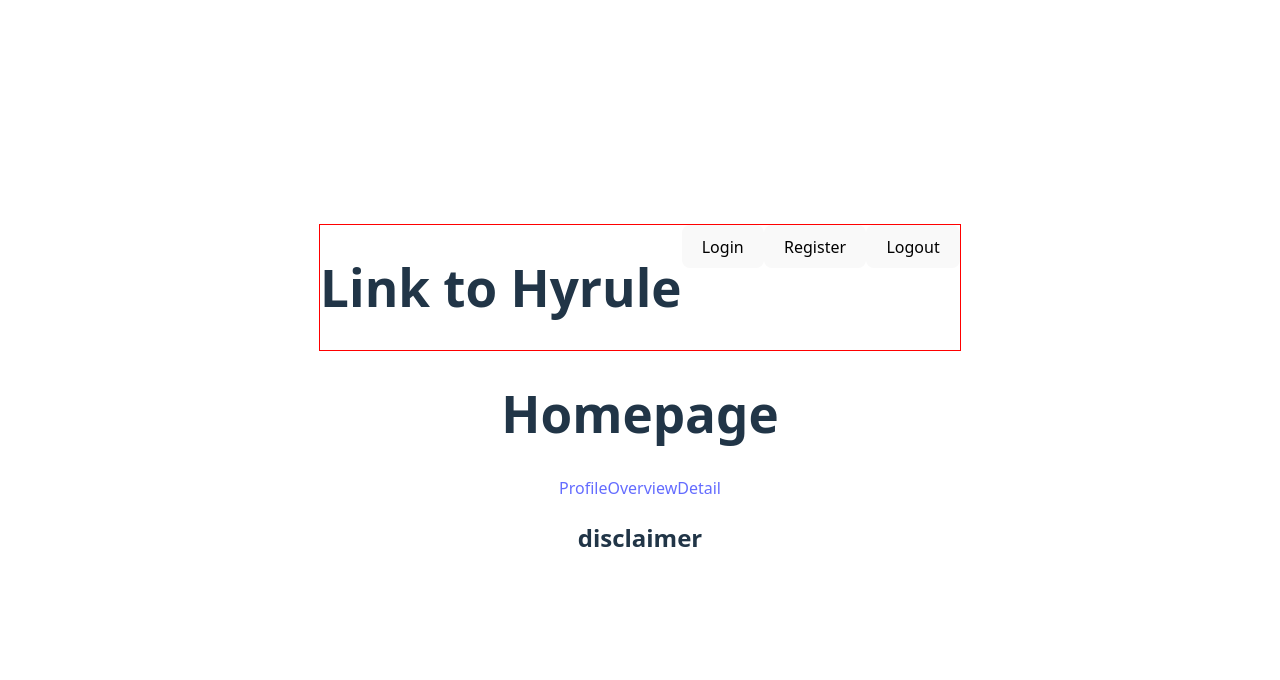
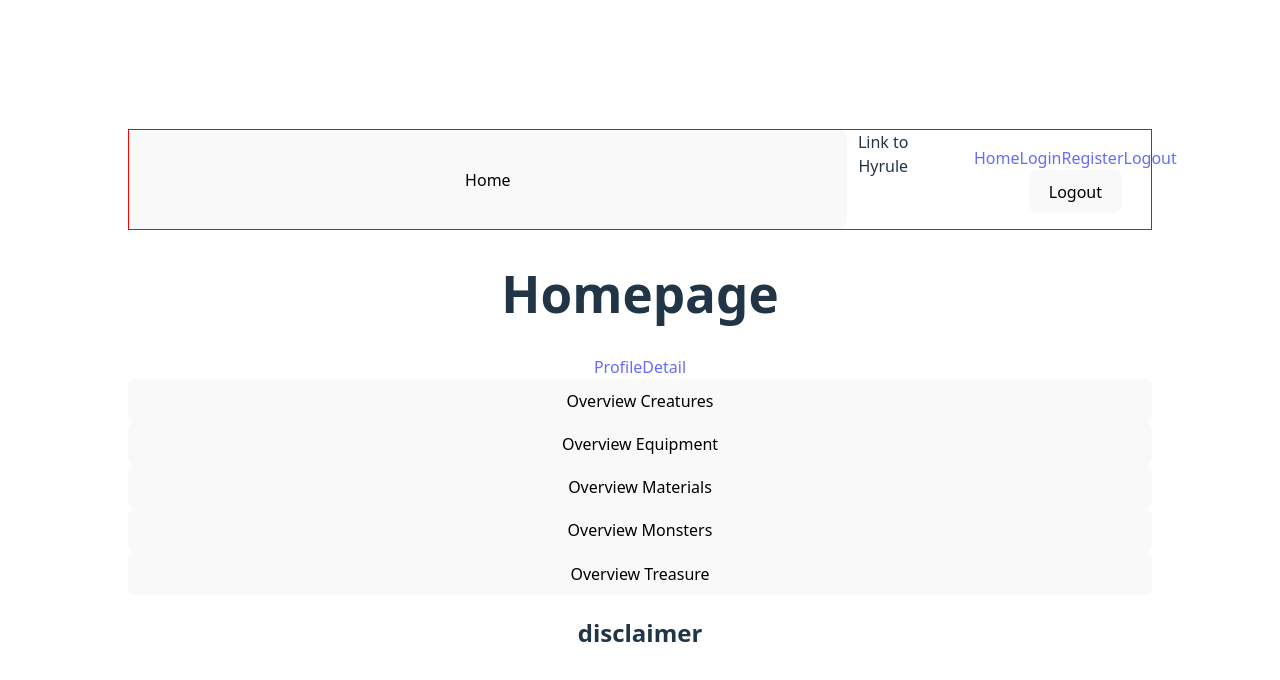
Before and after one commit to MatthieuMosch/link-to-hyrule, a React (Vite) app: page / in a window 1280 px wide. Shown: the top 680 px of the page. Built offline with nearby package versions, Linux system fonts and the light colour scheme.

Commit message:
overview scherm laad de juiste tiles, nog wel betere styling toepassen

```diff
--- a/src/App.jsx
+++ b/src/App.jsx
@@ -23,8 +23,8 @@
                     <Route path="/register" element={<Register/>}/>
                     <Route path="/login" element={<Login/>}/>
                     <Route path="/profile" element={isAuth ? <Profile/> : <Navigate to="/login"/>}/>
-                    <Route path="/overview" element={isAuth ? <Overview/> : <Navigate to="/login"/>}/>
-                    <Route path="/detail" element={isAuth ? <Detail/> : <Navigate to="/login"/>}/>
+                    <Route path="/overview/:category" element={isAuth ? <Overview/> : <Navigate to="/login"/>}/>
+                    <Route path="/detail/:id" element={isAuth ? <Detail/> : <Navigate to="/login"/>}/>
                     <Route path="*" element={<NotFound/>}/>
                 </Routes>
             </main>
--- /dev/null
+++ b/src/components/button/Button.jsx
@@ -0,0 +1,11 @@
+import "./Button.css";
+
+function Button({variant, onClick, children}) {
+    return (
+        <button type="button" className={variant} onClick={onClick}>
+            {children}
+        </button>
+    );
+}
+
+export default Button;
--- a/src/components/header/Header.css
+++ b/src/components/header/Header.css
@@ -3,3 +3,12 @@
     flex-direction: row;
     border: red solid 1px;
 }
+
+nav ul {
+    display: flex;
+    flex-direction: row;
+}
+
+li {
+    list-style: none;
+}
--- a/src/components/header/Header.jsx
+++ b/src/components/header/Header.jsx
@@ -1,5 +1,5 @@
 import {useContext} from "react";
-import {useNavigate} from "react-router-dom";
+import {NavLink, useNavigate} from "react-router-dom";
 import {AuthContext} from "../../context/AuthProvider.jsx";
 
 import "./Header.css";
@@ -9,11 +9,32 @@
     const navigate = useNavigate();
     return (
         <header>
-            <h1>Link to Hyrule</h1>
+            <button type="button" onClick={() => navigate("/")}>Home</button>
+            Link to Hyrule
             <nav>
-                <button type="button" onClick={() => navigate("/login")}>Login</button>
-                <button type="button" onClick={() => navigate("/register")}>Register</button>
-                <button type="button" onClick={logout}>Logout</button>
+                <ul>
+                    <li><NavLink
+                        className={({isActive}) => isActive ? "active-link" : "default-link"}
+                        to="/">
+                        Home
+                    </NavLink></li>
+                    <li><NavLink
+                        className={({isActive}) => isActive ? "active-link" : "default-link"}
+                        to="/login">
+                        Login
+                    </NavLink></li>
+                    <li><NavLink
+                        className={({isActive}) => isActive ? "active-link" : "default-link"}
+                        to="/register">
+                        Register
+                    </NavLink></li>
+                    <li><NavLink
+                        className={({isActive}) => isActive ? "active-link" : "default-link"}
+                        to="/">
+                        Logout
+                    </NavLink></li>
+                    <li><button type="button" onClick={logout}>Logout</button></li>
+                </ul>
             </nav>
         </header>
     );
--- /dev/null
+++ b/src/components/tile/Tile.css
@@ -0,0 +1,12 @@
+button {
+    /*border: 1px solid black;*/
+    /*background-color: white;*/
+    /*color: black;*/
+    border-radius: 5px;
+    width: 100%
+}
+
+figure {
+    display: flex;
+    flex-direction: column;
+}
--- /dev/null
+++ b/src/components/tile/Tile.jsx
@@ -0,0 +1,16 @@
+import "./Tile.css";
+import {useNavigate} from "react-router-dom";
+
+function Tile({id, name, img}) {
+    const navigate = useNavigate();
+    return (
+        <button type="button" onClick={() => navigate(`/detail/${id}`)}>
+            <figure>
+                <img src={img} alt={name}/>
+                <figcaption>{name}</figcaption>
+            </figure>
+        </button>
+    );
+}
+
+export default Tile;
--- a/src/context/AuthProvider.jsx
+++ b/src/context/AuthProvider.jsx
@@ -40,7 +40,6 @@
                 setAuth({...auth, isAuth: true});
                 const jwt = response.data.accessToken;
                 localStorage.setItem("jwt", jwt);
-                console.log("getting user data");
                 void getUser(jwt);
             }
         } catch (err) {
@@ -54,7 +53,6 @@
         try {
             const response = await axios.get(uri + "user", {
                 headers: {"Content-Type": "application/json", Authorization: `Bearer ${jwt}`}});
-            console.log("user data", response);
             if (response.status === 200) {
                 setAuth({...auth, isAuth: true, user: {
                         id: response.data.id,
--- a/src/pages/detail/Detail.jsx
+++ b/src/pages/detail/Detail.jsx
@@ -1,8 +1,12 @@
 import "./Detail.css";
+import {useParams} from "react-router-dom";
 
 function Detail() {
+    const uri = "https://botw-compendium.herokuapp.com/api/v3/compendium/";
+    const {id} = useParams();
+
     return (
-        <h2>Detail</h2>
+        <h2>Detail {id}</h2>
     );
 }
 
--- a/src/pages/home/Home.jsx
+++ b/src/pages/home/Home.jsx
@@ -1,12 +1,28 @@
-import {Link} from "react-router-dom";
+import {Link, useNavigate} from "react-router-dom";
+import Button from "../../components/button/Button.jsx";
 
 function Home() {
+    const navigate = useNavigate();
     return (
         <>
             <h1>Homepage</h1>
             <Link to="/profile">Profile</Link>
-            <Link to="/overview">Overview</Link>
             <Link to="/detail">Detail</Link>
+            <Button onClick={() => navigate("/overview/creatures")} variant="primary">
+                Overview Creatures
+            </Button>
+            <Button onClick={() => navigate("/overview/equipment")} variant="primary">
+                Overview Equipment
+            </Button>
+            <Button onClick={() => navigate("/overview/materials")} variant="primary">
+                Overview Materials
+            </Button>
+            <Button onClick={() => navigate("/overview/monsters")} variant="primary">
+                Overview Monsters
+            </Button>
+            <Button onClick={() => navigate("/overview/treasure")} variant="primary">
+                Overview Treasure
+            </Button>
         </>
     );
 }
--- a/src/pages/overview/Overview.css
+++ b/src/pages/overview/Overview.css
@@ -0,0 +1,8 @@
+ul {
+    display: flex;
+    flex-direction: row;
+    flex-wrap: wrap;
+    justify-content: center;
+    width: 100%;
+
+}
--- a/src/pages/overview/Overview.jsx
+++ b/src/pages/overview/Overview.jsx
@@ -1,8 +1,54 @@
 import "./Overview.css";
+import axios from "axios";
+import {useParams} from "react-router-dom";
+import {useEffect, useState} from "react";
+import Tile from "../../components/tile/Tile.jsx";
 
 function Overview() {
+    const uri = "https://botw-compendium.herokuapp.com/api/v3/compendium/";
+    const {category} = useParams();
+    const [loading, setLoading] = useState(true);
+    const [errorMsg, setErrorMsg] = useState("");
+    const [tiles, setTiles] = useState([]);
+
+    // regions
+    // const regions = "https://botw-compendium.herokuapp.com/api/v3/regions/";
+
+    useEffect(() => {
+        async function getData() {
+            try {
+                // const response = await axios.get(regions + "all");
+                const response = await axios.get(`${uri}category/${category}`);
+                setTiles(response.data.data);
+            } catch (err) {
+                setErrorMsg(err.message);
+                console.error("getData error", err);
+            } finally {
+                setLoading(false);
+            }
+        }
+
+        void getData();
+    }, []);
+
     return (
-        <h2>Overview</h2>
+        <>
+            <h2>Overview {category}</h2>
+            {loading && <h2>Loading tiles...</h2>}
+            {errorMsg ? <h2>error {errorMsg}</h2> :
+                tiles.length > 0 ?
+                    <ul>
+                        {
+                            tiles.map(tile => (
+                                <li key={tile.id}>
+                                    <Tile id={tile.id} name={tile.name} img={tile.image} />
+                                </li>
+                            ))
+                        }
+                    </ul> :
+                    <h2>No data found</h2>
+            }
+        </>
     );
 }
 
```
Also changed, not shown: src/components/button/Button.css (added).
